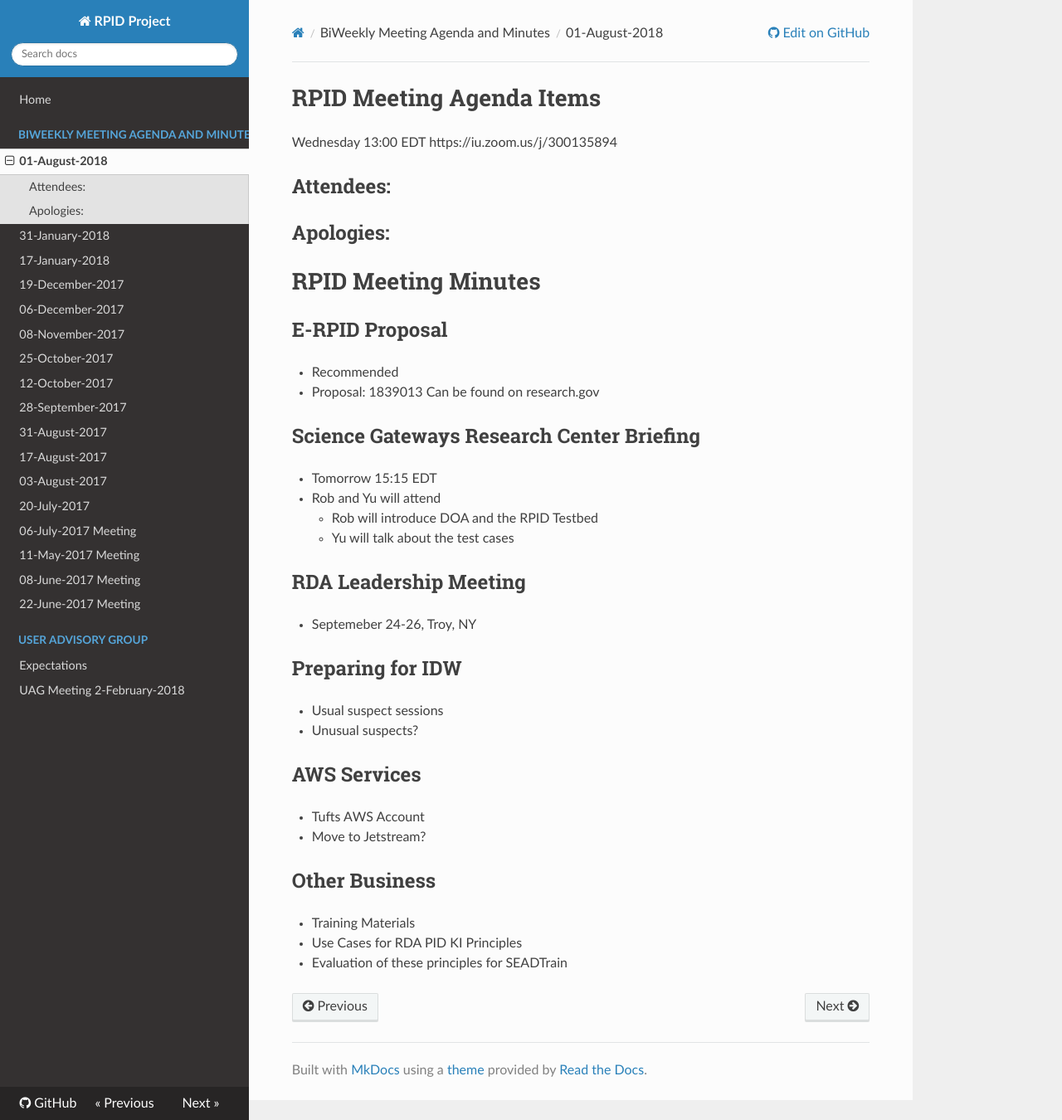
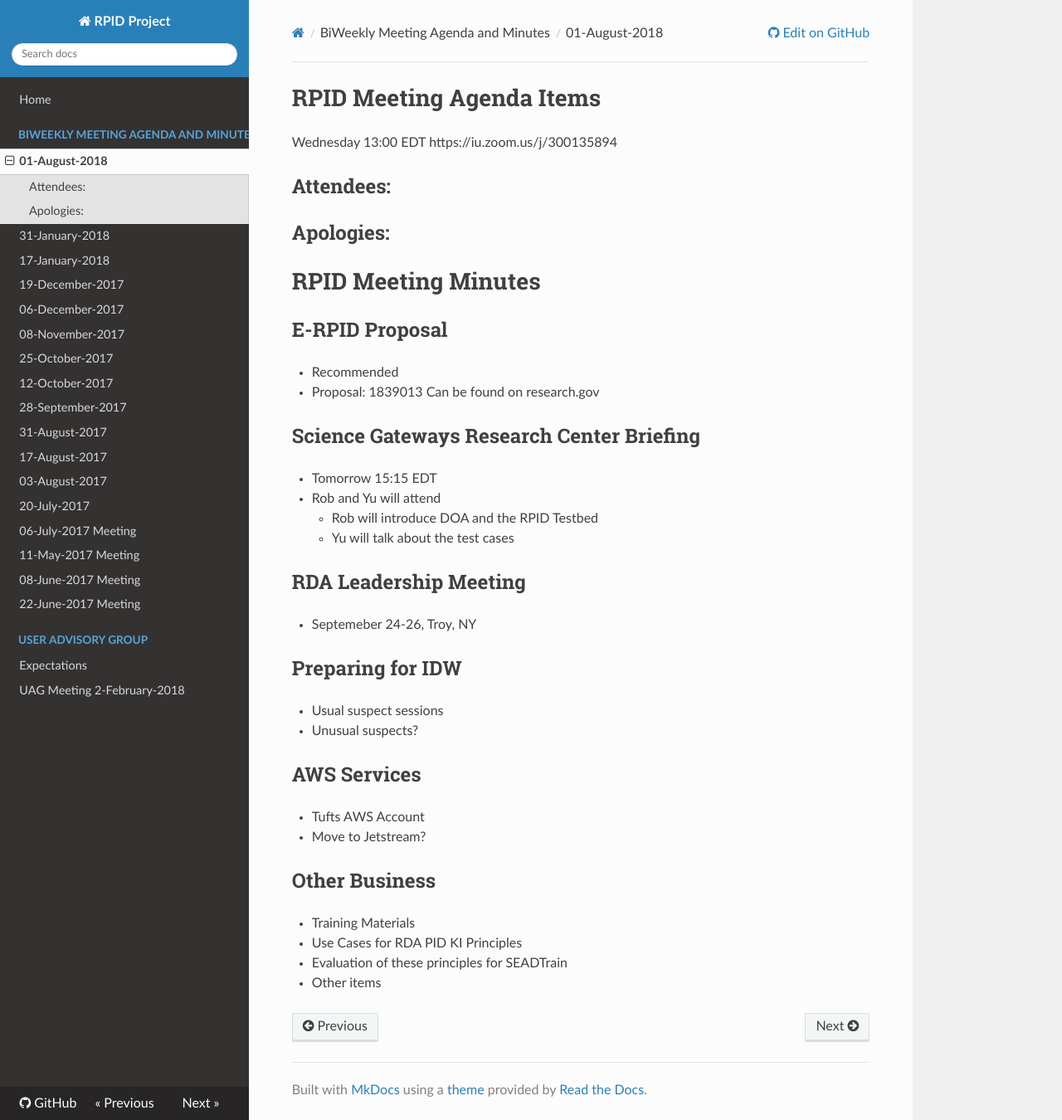
Before and after one commit to rpidproject/rpid, an MkDocs documentation site: the page built from docs/01-August-2018.md, in a window 1280 px wide and 1350 px high. Shown: the whole window at 83% size. Built offline with MkDocs 1.6.1, drawn with Linux system fonts in a browser that asks for light colours; nearby versions of some CDN libraries; old or Windows-style settings are respelled for this version of MkDocs.

Commit message:
Update 01-August-2018.md

```diff
--- a/docs/01-August-2018.md
+++ b/docs/01-August-2018.md
@@ -32,3 +32,4 @@ https://iu.zoom.us/j/300135894
    * Training Materials
    * Use Cases for RDA PID KI Principles
    * Evaluation of these principles for SEADTrain
+   * Other items
```
